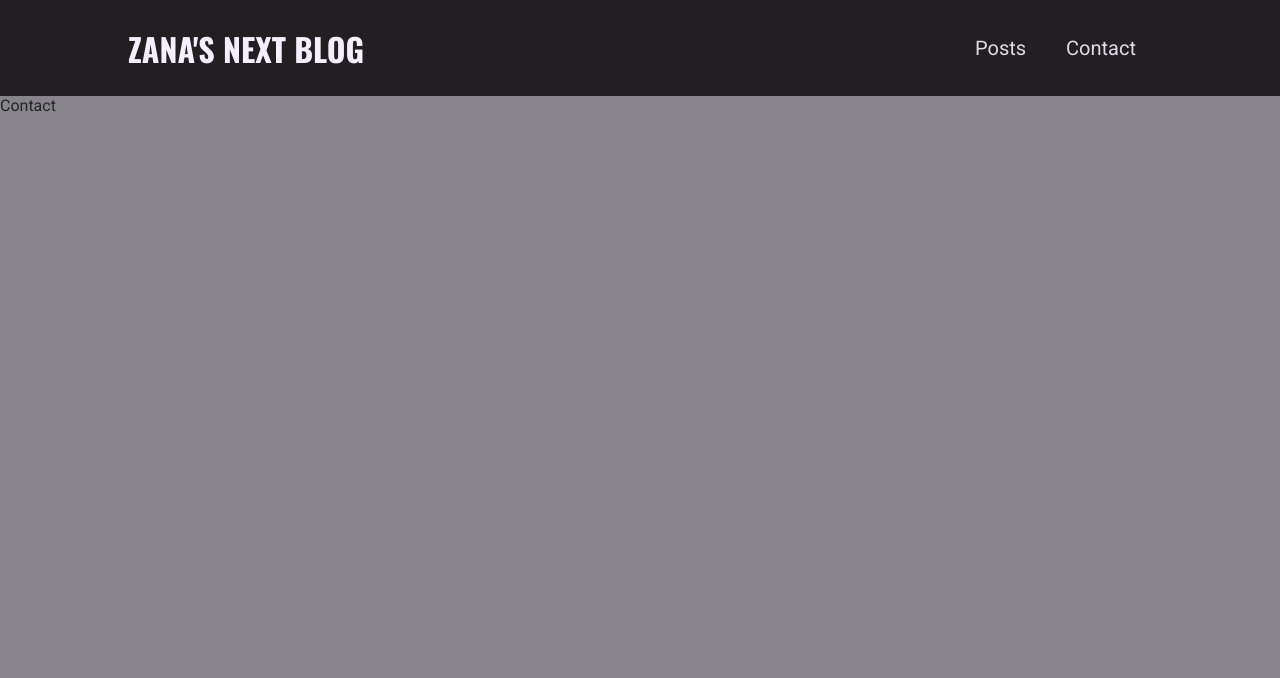
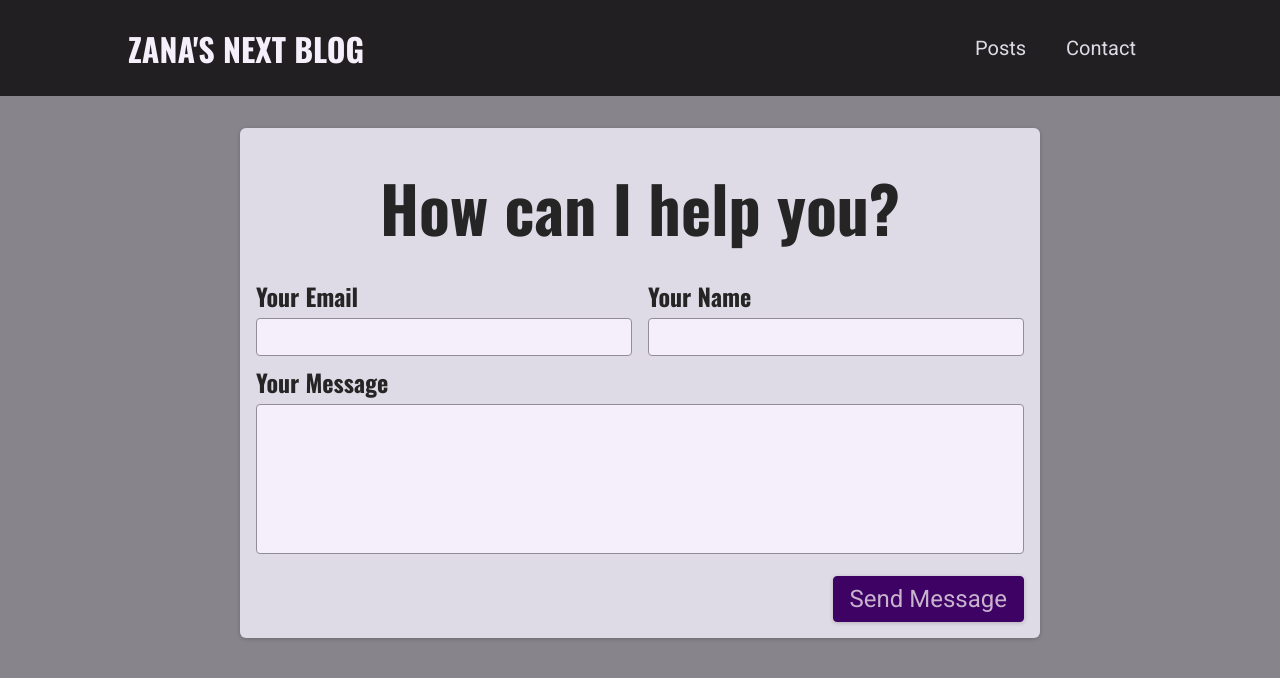
Before and after one commit to zana-abdollahpour/next-blog, a Next.js app: page /contact in a window 1280 px wide. Shown: the top 678 px of the page. Built offline with nearby package versions, Linux system fonts and the light colour scheme.

Commit message:
add contact page

```diff
--- /dev/null
+++ b/components/contact/contact-form.js
@@ -0,0 +1,30 @@
+import React from "react";
+
+import styles from "./contact-form.module.css";
+
+export default function ContactForm() {
+  return (
+    <section className={styles.contact}>
+      <h1>How can I help you?</h1>
+      <form className={styles.form}>
+        <div className={styles.controls}>
+          <div className={styles.control}>
+            <label htmlFor="email">Your Email</label>
+            <input type="email" id="email" required />
+          </div>
+          <div className={styles.control}>
+            <label htmlFor="name">Your Name</label>
+            <input type="text" id="name" required />
+          </div>
+        </div>
+        <div className={styles.control}>
+          <label htmlFor="message">Your Message</label>
+          <textarea id="message" rows="5"></textarea>
+        </div>
+        <div className={styles.actions}>
+          <button>Send Message</button>
+        </div>
+      </form>
+    </section>
+  );
+}
--- /dev/null
+++ b/components/contact/contact-form.module.css
@@ -0,0 +1,73 @@
+.contact {
+  margin: var(--size-8) auto;
+  border-radius: 6px;
+  background-color: var(--color-grey-100);
+  width: 90%;
+  max-width: 50rem;
+  padding: var(--size-4);
+  box-shadow: 0 1px 4px rgba(0, 0, 0, 0.2);
+  font-size: var(--size-6);
+}
+
+.contact h1 {
+  font-size: var(--size-8);
+  margin: var(--size-4) 0;
+  text-align: left;
+}
+
+.form label {
+  display: block;
+  font-family: 'Oswald', sans-serif;
+  font-weight: bold;
+  margin: var(--size-2) 0 var(--size-1) 0;
+}
+
+.form input,
+.form textarea {
+  font: inherit;
+  padding: var(--size-1);
+  border-radius: 4px;
+  width: 100%;
+  border: 1px solid var(--color-grey-400);
+  background-color: var(--color-grey-50);
+  resize: none;
+}
+
+.controls {
+  display: flex;
+  column-gap: 1rem;
+  flex-wrap: wrap;
+}
+
+.control {
+  flex: 1;
+  min-width: 10rem;
+}
+
+.actions {
+  margin-top: var(--size-4);
+  text-align: right;
+}
+
+.form button {
+  font: inherit;
+  cursor: pointer;
+  background-color: var(--color-primary-700);
+  border: 1px solid var(--color-primary-700);
+  padding: var(--size-2) var(--size-4);
+  border-radius: 4px;
+  color: var(--color-primary-50);
+  box-shadow: 0 1px 4px rgba(0, 0, 0, 0.2);
+}
+
+.form button:hover {
+  background-color: var(--color-primary-500);
+  border-color: var(--color-primary-500);
+}
+
+@media (min-width: 768px) {
+  .contact h1 {
+    font-size: var(--size-16);
+    text-align: center;
+  }
+}
--- a/pages/contact.js
+++ b/pages/contact.js
@@ -1,5 +1,10 @@
 import React from "react";
+import ContactForm from "../components/contact/contact-form";
 
 export default function Contact() {
-  return <div>Contact</div>;
+  return (
+    <div>
+      <ContactForm />
+    </div>
+  );
 }
```
Also changed, not shown: components/posts/post-detail/post-content.js (+0 -11 lines).
